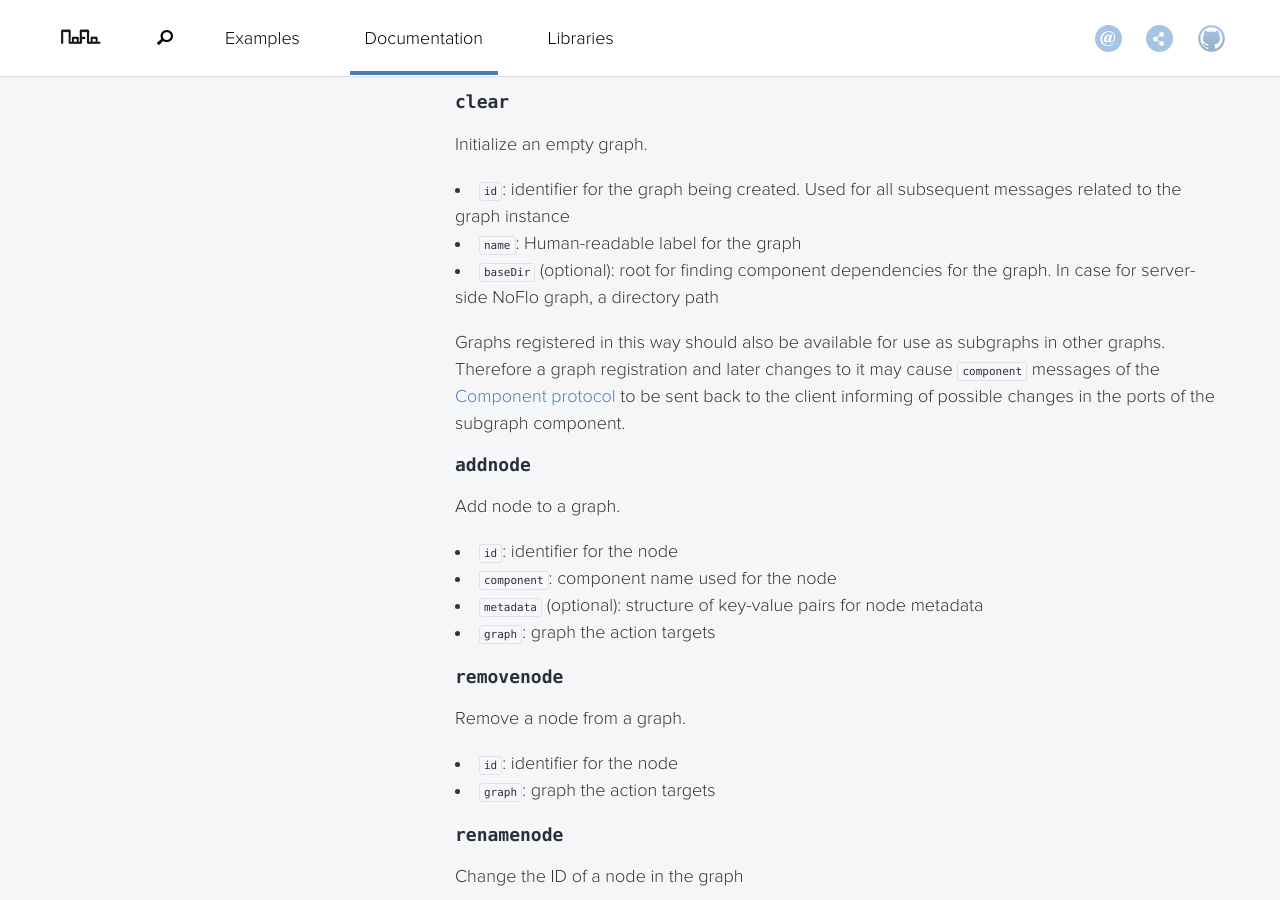
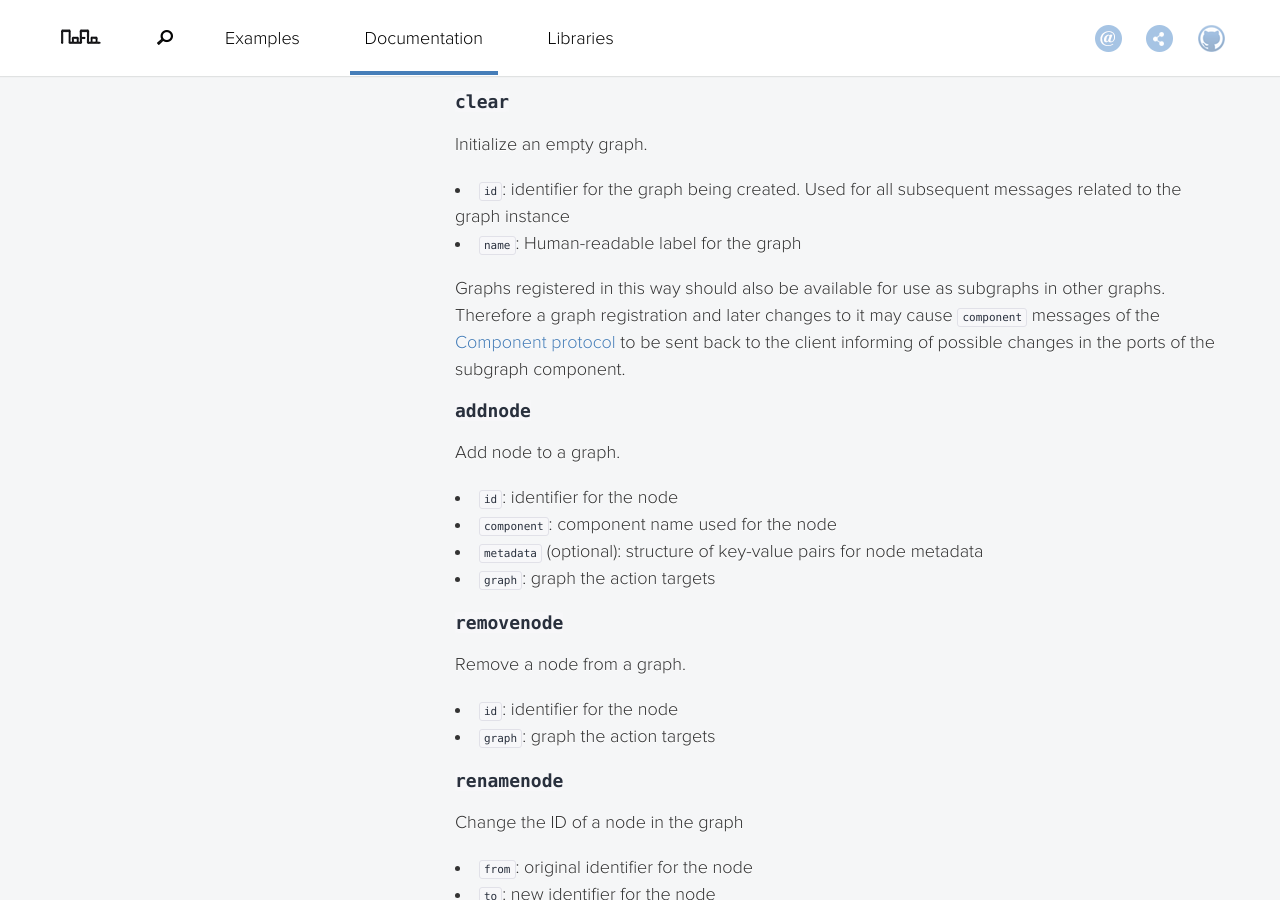
Before and after one commit to noflo/noflo.github.io, a Jekyll site: the page built from documentation/_posts/2013-07-09-protocol.md, in a window 1280 px wide and 900 px high, scrolled down 1497 px. Built offline with Jekyll 4.4.1, drawn with Linux system fonts in a browser that asks for light colours; nearby versions of some CDN libraries; Markdown is read by kramdown in place of the engine named in the settings.

Commit message:
Remove baseDir from protocol

```diff
--- a/documentation/_posts/2013-07-09-protocol.md
+++ b/documentation/_posts/2013-07-09-protocol.md
@@ -46,7 +46,6 @@ Initialize an empty graph.
 
 * `id`: identifier for the graph being created. Used for all subsequent messages related to the graph instance
 * `name`: Human-readable label for the graph
-* `baseDir` (optional): root for finding component dependencies for the graph. In case for server-side NoFlo graph, a directory path
 
 Graphs registered in this way should also be available for use as subgraphs in other graphs. Therefore a graph registration and later changes to it may cause `component` messages of the [Component protocol](#component) to be sent back to the client informing of possible changes in the ports of the subgraph component.
 
```
